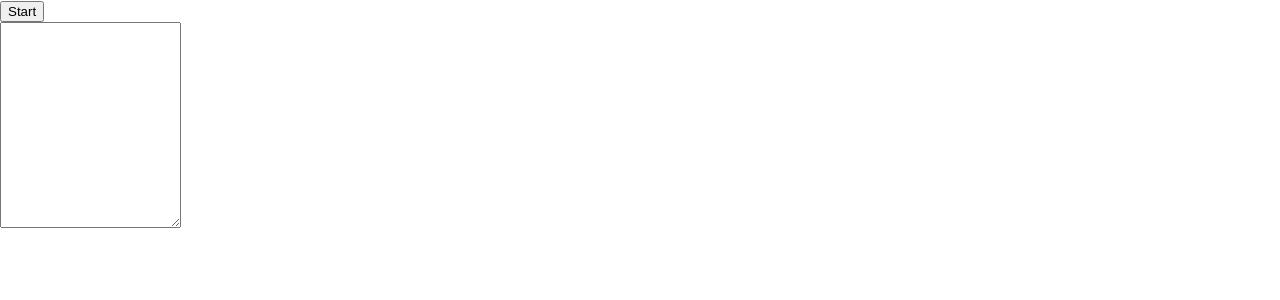
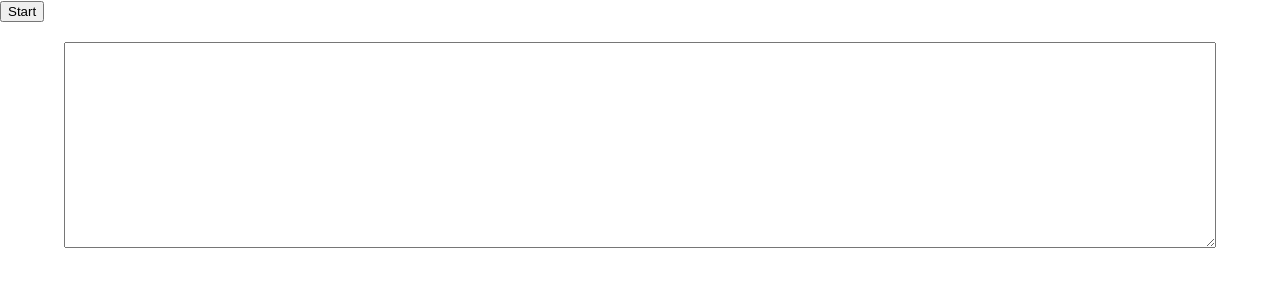
Before and after one commit to WeidongFang1985/Live-Caption, a React (Create React App) app: page / in a window 1280 px wide. Shown: the top 300 px of the page. Built offline with nearby package versions, Linux system fonts and the light colour scheme.

Commit message:
adjust css

```diff
--- a/src/App.css
+++ b/src/App.css
@@ -1,38 +1,5 @@
-.App {
-  text-align: center;
+.main {
+  display: flex;
+  justify-content: center;
+  padding: 0 5%;
 }
-
-.App-logo {
-  height: 40vmin;
-  pointer-events: none;
-}
-
-@media (prefers-reduced-motion: no-preference) {
-  .App-logo {
-    animation: App-logo-spin infinite 20s linear;
-  }
-}
-
-.App-header {
-  background-color: #282c34;
-  min-height: 100vh;
-  display: flex;
-  flex-direction: column;
-  align-items: center;
-  justify-content: center;
-  font-size: calc(10px + 2vmin);
-  color: white;
-}
-
-.App-link {
-  color: #61dafb;
-}
-
-@keyframes App-logo-spin {
-  from {
-    transform: rotate(0deg);
-  }
-  to {
-    transform: rotate(360deg);
-  }
-}
--- a/src/App.js
+++ b/src/App.js
@@ -1,4 +1,5 @@
 import React, { useState, useEffect, useRef } from 'react';
+import './App.css';
 
 const SpeechRecognition = window.SpeechRecognition || window.webkitSpeechRecognition;
 const recognition = new SpeechRecognition();
@@ -61,13 +62,15 @@ function App() {
       <button onClick={() => setIsListening(prevState => !prevState)}>
         {isListening ? 'Stop' : 'Start'}
       </button>
-      <br/>
-      <textarea
-        ref={textareaRef}
-        style={{ whiteSpace: 'pre-line', overflowY: 'auto', height: '200px', maxWidth: '100%' }}
-        value={finalTranscript + interimTranscript}
-        readOnly
-      ></textarea>
+      <br/><br/>
+      <main className="main">
+        <textarea
+          ref={textareaRef}
+          style={{ whiteSpace: 'pre-line', overflowY: 'auto', height: '200px', width: "100%", fontSize: "18px" }}
+          value={finalTranscript + interimTranscript}
+          readOnly
+        ></textarea>
+      </main>
     </div>
   );
 }
```
